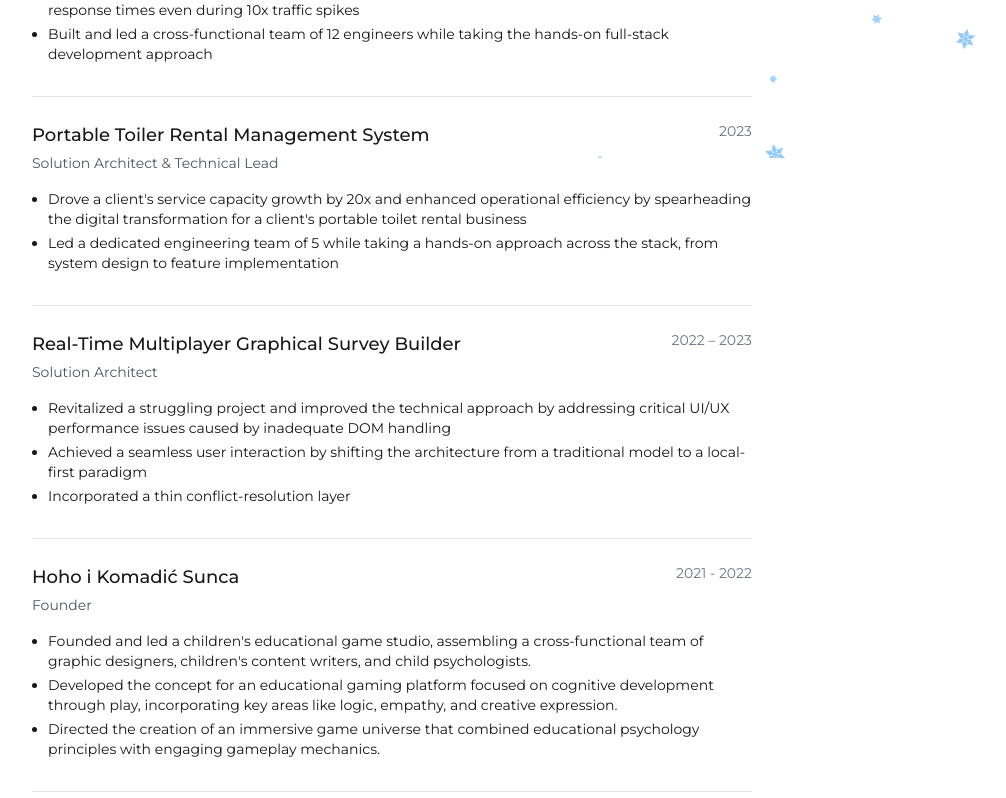
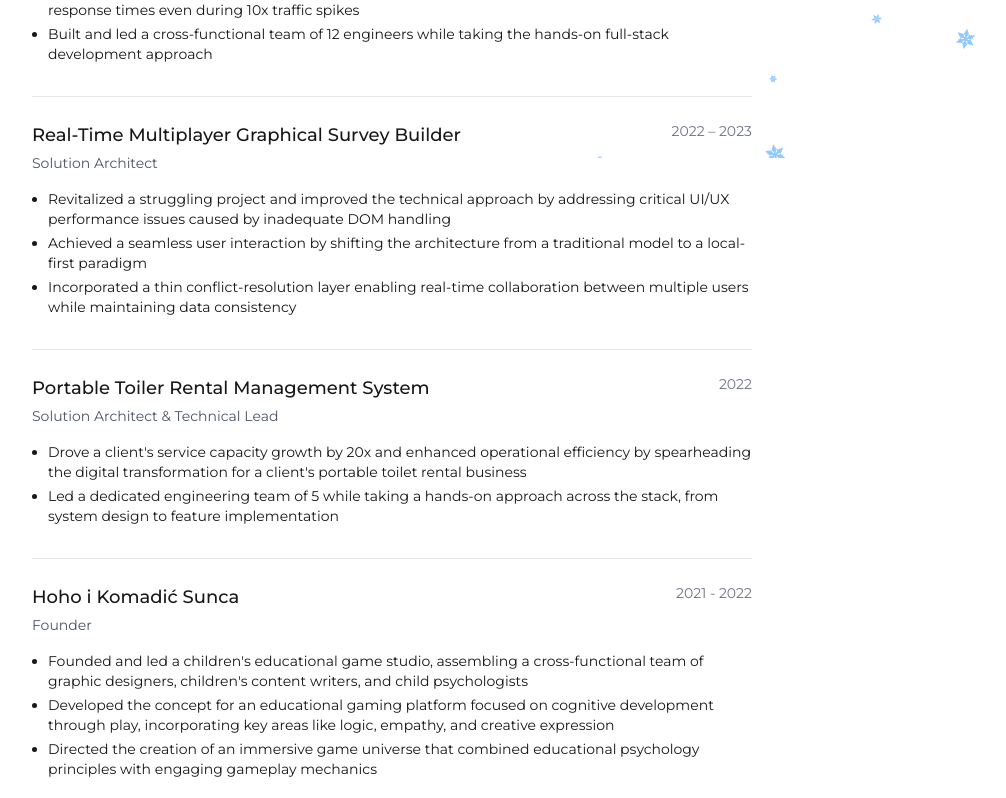
Before and after one commit to pekac/pekac.github.io, a Next.js app: page /projects in a window 1280 px wide. Shown: the part 642-1440 px from the top of the page, without its empty margins (248-1254 px from the left). Built offline with nearby package versions, Linux system fonts and the light colour scheme.

Commit message:
Fix copy

```diff
--- a/app/projects/projects.ts
+++ b/app/projects/projects.ts
@@ -19,22 +19,22 @@ export const projects = [
     ],
   },
   {
-    title: "Portable Toiler Rental Management System",
-    role: "Solution Architect & Technical Lead",
-    year: "2023",
-    description: [
-      "Drove a client's service capacity growth by 20x and enhanced operational efficiency by spearheading the digital transformation for a client's portable toilet rental business",
-      "Led a dedicated engineering team of 5 while taking a hands-on approach across the stack, from system design to feature implementation",
-    ],
-  },
-  {
     title: "Real-Time Multiplayer Graphical Survey Builder",
     role: "Solution Architect",
     year: "2022 – 2023",
     description: [
       "Revitalized a struggling project and improved the technical approach by addressing critical UI/UX performance issues caused by inadequate DOM handling",
       "Achieved a seamless user interaction by shifting the architecture from a traditional model to a local-first paradigm",
-      "Incorporated a thin conflict-resolution layer",
+      "Incorporated a thin conflict-resolution layer enabling real-time collaboration between multiple users while maintaining data consistency",
+    ],
+  },
+  {
+    title: "Portable Toiler Rental Management System",
+    role: "Solution Architect & Technical Lead",
+    year: "2022",
+    description: [
+      "Drove a client's service capacity growth by 20x and enhanced operational efficiency by spearheading the digital transformation for a client's portable toilet rental business",
+      "Led a dedicated engineering team of 5 while taking a hands-on approach across the stack, from system design to feature implementation",
     ],
   },
   {
@@ -42,9 +42,9 @@ export const projects = [
     role: "Founder",
     year: "2021 - 2022",
     description: [
-      "Founded and led a children's educational game studio, assembling a cross-functional team of graphic designers, children's content writers, and child psychologists.",
-      "Developed the concept for an educational gaming platform focused on cognitive development through play, incorporating key areas like logic, empathy, and creative expression.",
-      "Directed the creation of an immersive game universe that combined educational psychology principles with engaging gameplay mechanics.",
+      "Founded and led a children's educational game studio, assembling a cross-functional team of graphic designers, children's content writers, and child psychologists",
+      "Developed the concept for an educational gaming platform focused on cognitive development through play, incorporating key areas like logic, empathy, and creative expression",
+      "Directed the creation of an immersive game universe that combined educational psychology principles with engaging gameplay mechanics",
     ],
   },
   {
```
